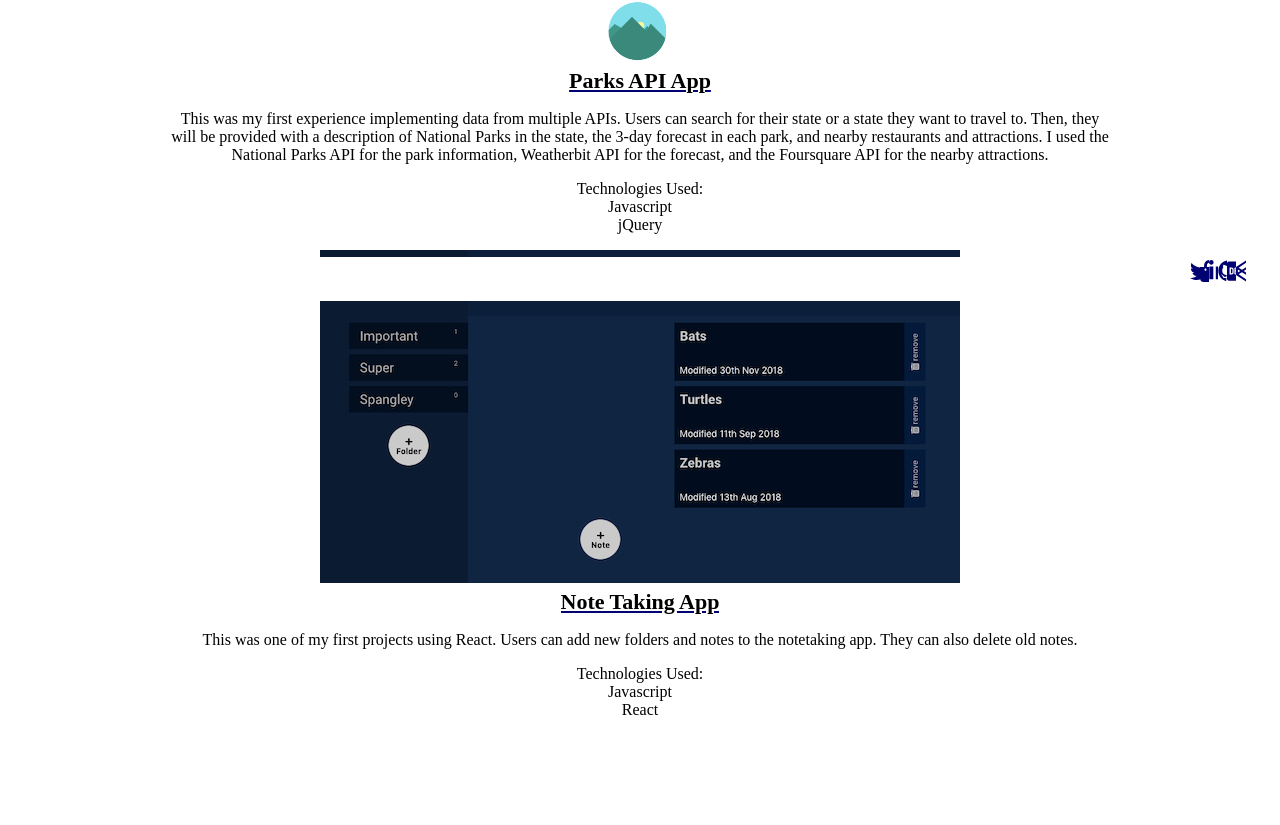
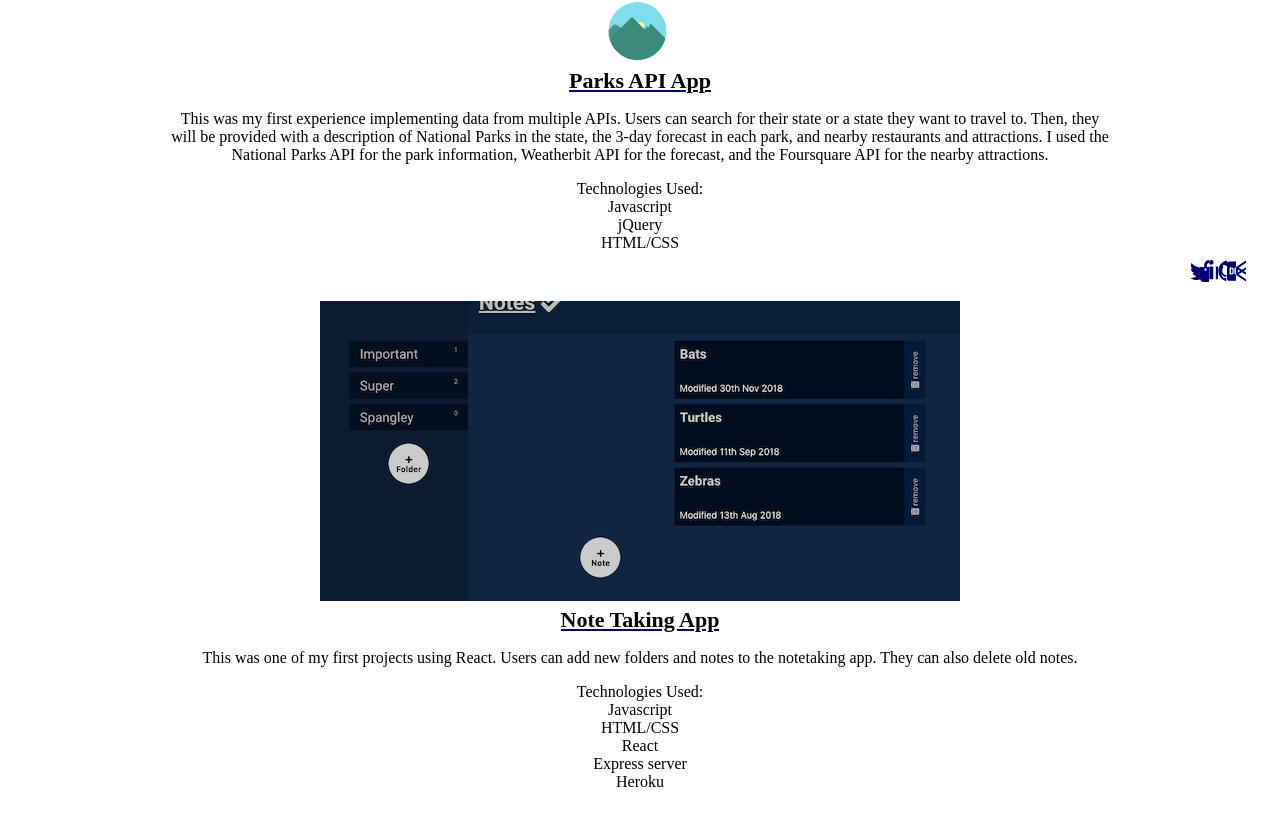
Before and after one commit to tgronski/react-portfolio, a React (Create React App) app: page /code in a window 1280 px wide. Shown: the part 499-1324 px from the top of the page. Built offline with nearby package versions, Linux system fonts and the light colour scheme; a web font is replaced by a local one.

Commit message:
Adds technologies to noteful app (full stack)

```diff
--- a/src/Code/Code.js
+++ b/src/Code/Code.js
@@ -66,6 +66,7 @@ export default class Code extends Component {
             <ul className='projectList'>Technologies Used:
                     <li>Javascript</li>
                     <li>jQuery</li>
+                    <li>HTML/CSS</li>
                 </ul>
             </section>
             </section>
@@ -74,7 +75,10 @@ export default class Code extends Component {
             <p>This was one of my first projects using React. Users can add new folders and notes to the notetaking app. They can also delete old notes. </p>
             <ul className='projectList'>Technologies Used:
                     <li>Javascript</li>
+                    <li>HTML/CSS</li>
                     <li>React</li>
+                    <li>Express server</li>
+                    <li>Heroku</li>
             </ul>
             </section>
             </section>
```
